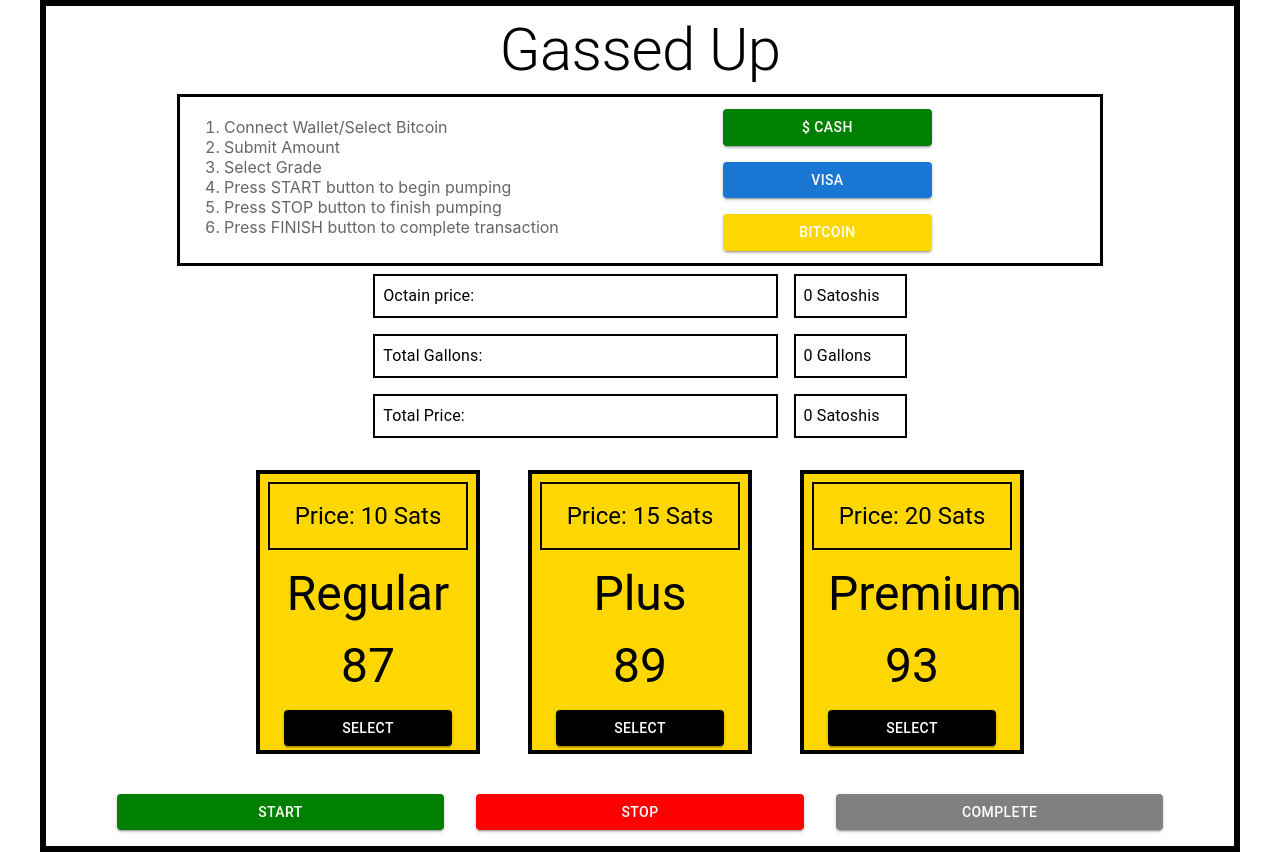
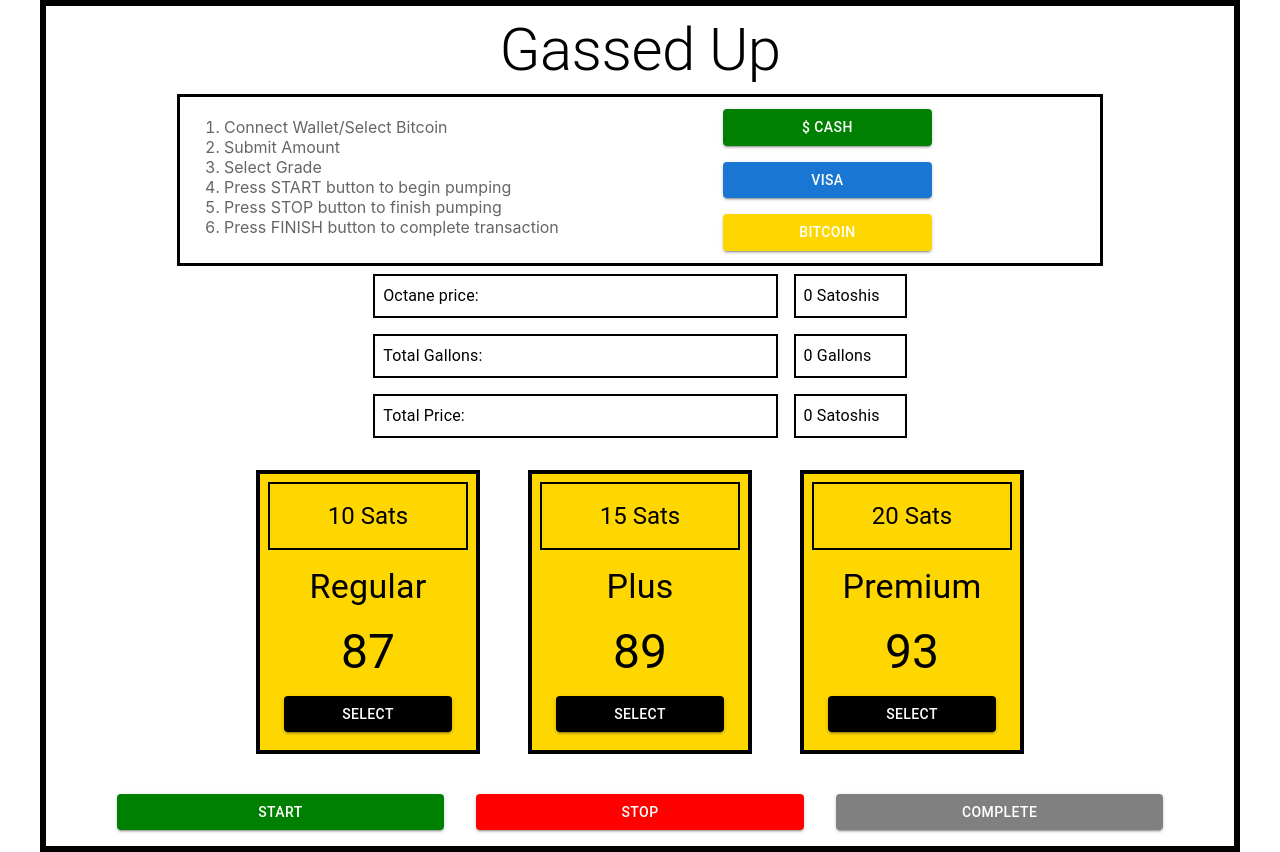
Before and after one commit to BSVArchie/GassedUp, a React (Create React App) app: page / in a window 1280 px wide. Built offline with nearby package versions, Linux system fonts and the light colour scheme; what scrypt-ts would draw is missing.

Commit message:
octane, and smaller font for the gas types

```diff
--- a/src/GassPump.tsx
+++ b/src/GassPump.tsx
@@ -12,13 +12,13 @@ interface GassPumpProps {
 const GassPump: React.FC<GassPumpProps> = ({ currentTxId, amount }) => {
 
     const [gallons, setGallons] = useState<number>(0)
-    const [octainPrice, setOctainPrice] = useState<number>(0)
+    const [octanePrice, setOctanePrice] = useState<number>(0)
     const [totalPrice, setTotalPrice] = useState<number>(0)
     const [isPumping, setIsPumping] = useState(false)
     const [areButtonsDisabled, disableButtons] = useState(false)
 
     function setPrice(price: number) {
-        setOctainPrice(price)
+        setOctanePrice(price)
     }
 
     useEffect(() => {
@@ -46,7 +46,7 @@ const GassPump: React.FC<GassPumpProps> = ({ currentTxId, amount }) => {
     }, [isPumping])
 
     useEffect(() => {
-      let total = gallons * octainPrice
+      let total = gallons * octanePrice
       if (total >= amount) {
         setIsPumping(false)
       }
@@ -56,9 +56,9 @@ const GassPump: React.FC<GassPumpProps> = ({ currentTxId, amount }) => {
     function startPump() {
         if(!currentTxId) {
             alert('Prepay is required, please deposit Bitcoin')
-        } else if(octainPrice == 0) {
-            alert('Please select Octain')
-        } else if (currentTxId && octainPrice > 0)
+        } else if(octanePrice == 0) {
+            alert('Please select Octane')
+        } else if (currentTxId && octanePrice > 0)
         setIsPumping(true)
     }
 
@@ -123,12 +123,12 @@ const GassPump: React.FC<GassPumpProps> = ({ currentTxId, amount }) => {
                 <Container sx={{ display: 'flex', justifyContent: 'center', flexWrap: 'wrap', width: '66%' }}>
                     <Box sx={{ border: '2px solid black', display: 'flex',  width: '66%', p: 1, m: 1  }}>
                         <Typography>
-                            {'Octain price:'}
+                            {'Octane price:'}
                         </Typography>
                     </Box>
                     <Box sx={{ border: '2px solid black', display: 'flex',  width: '16%', p: 1, m: 1,  }}>
                         <Typography>
-                            {`${octainPrice} Satoshis`}
+                            {`${octanePrice} Satoshis`}
                         </Typography>
                     </Box>
                 </Container>
@@ -165,10 +165,10 @@ const GassPump: React.FC<GassPumpProps> = ({ currentTxId, amount }) => {
                 <Box sx={{ backgroundColor: 'gold', border: '4px solid black', display: 'flex', flexDirection: 'column', p: 1, m: 3, width: 200, height: 260 }}>
                     <Box sx={{ border: '2px solid black'}}>
                         <Typography variant='h5'sx={{ p: 2}}>
-                            Price: 10 Sats
+                            10 Sats
                         </Typography>
                     </Box>
-                    <Typography variant='h3'sx={{ p: 2}}>
+                    <Typography variant='h4'sx={{ p: 2}}>
                         Regular
                     </Typography>
                     <Typography variant='h3'>
@@ -185,10 +185,10 @@ const GassPump: React.FC<GassPumpProps> = ({ currentTxId, amount }) => {
                 <Box sx={{ backgroundColor: 'gold', border: '4px solid black', display: 'flex', flexDirection: 'column', p: 1, m: 3, width: 200, height: 260 }}>
                     <Box sx={{ border: '2px solid black'}}>
                         <Typography variant='h5'sx={{ p: 2}}>
-                            Price: 15 Sats
+                            15 Sats
                         </Typography>
                     </Box>
-                    <Typography variant='h3'sx={{ p: 2}}>
+                    <Typography variant='h4'sx={{ p: 2 }}>
                         Plus
                     </Typography>
                     <Typography variant='h3'>
@@ -205,10 +205,10 @@ const GassPump: React.FC<GassPumpProps> = ({ currentTxId, amount }) => {
                 <Box sx={{ backgroundColor: 'gold', border: '4px solid black', display: 'flex', flexDirection: 'column', p: 1, m: 3, width: 200, height: 260 }}>
                     <Box sx={{ border: '2px solid black'}}>
                         <Typography variant='h5'sx={{ p: 2}}>
-                            Price: 20 Sats
+                            20 Sats
                         </Typography>
                     </Box>
-                    <Typography variant='h3'sx={{ p: 2}}>
+                    <Typography variant='h4'sx={{ p: 2}}>
                         Premium
                     </Typography>
                     <Typography variant='h3'>
```
